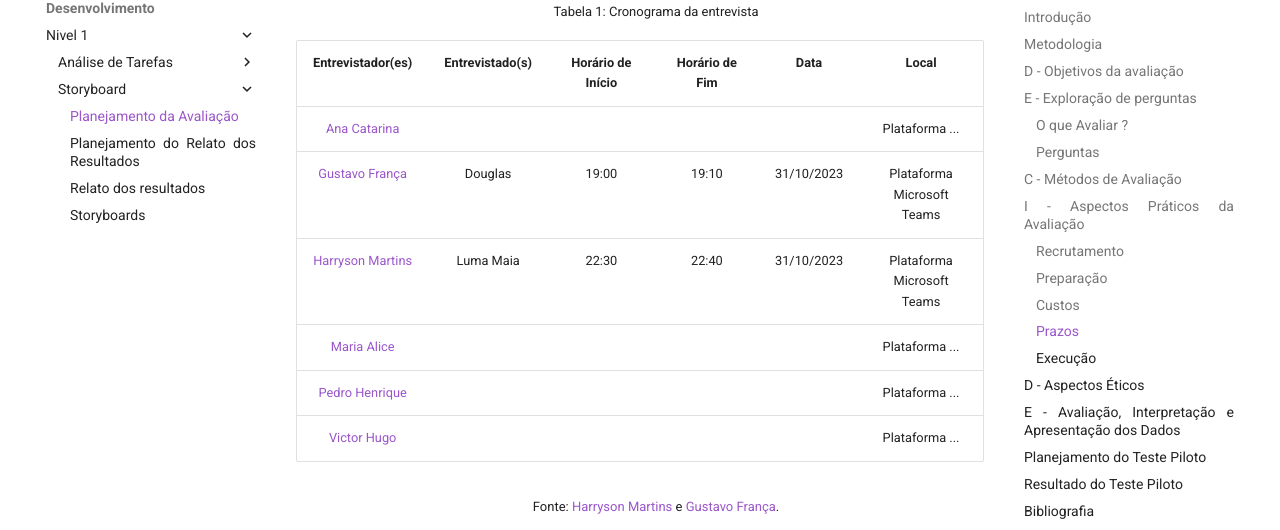
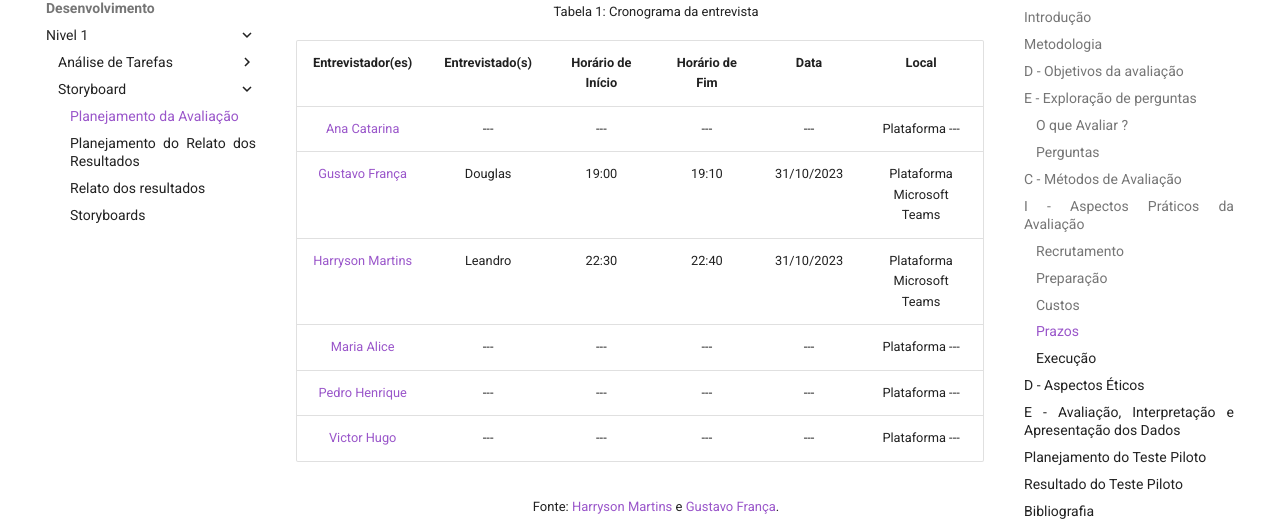
Before and after one commit to Interacao-Humano-Computador/2023.2-Dominio-Publico, an MkDocs documentation site: the page built from docs/design_avalaiacao_desenvolvimento/nivel1/storyboard/planejamento_avaliacao.md, in a window 1280 px wide and 900 px high, scrolled down 2570 px. Shown: the part 139-669 px from the top of the window. Built offline with MkDocs 1.6.1 and Material for MkDocs 9.7.7, drawn with Linux system fonts in a browser that asks for light colours; comment, search, counter and statistics services are not loaded.

Commit message:
insere info das entrevistas

```diff
--- a/docs/design_avalaiacao_desenvolvimento/nivel1/storyboard/planejamento_avaliacao.md
+++ b/docs/design_avalaiacao_desenvolvimento/nivel1/storyboard/planejamento_avaliacao.md
@@ -82,12 +82,12 @@ O cronograma das entrevistas com os usuários estão documentadas na tabela 1 co
 
 |                  Entrevistador(es)                   | Entrevistado(s) | Horário de Início | Horário de Fim | Data  |     Local      |
 | :--------------------------------------------------: | :-------------: | :---------------: | :------------: | :---: | :------------: |
-|    [Ana Catarina](https://github.com/an4catarina)    |                 |                   |                |       | Plataforma ... |
+|    [Ana Catarina](https://github.com/an4catarina)    |     ---         |       ---         |      ---       | ---   | Plataforma --- |
 |   [Gustavo França](https://github.com/gustavofbs)    |     Douglas     |       19:00       |      19:10     | 31/10/2023   | Plataforma Microsoft Teams |
-| [Harryson Martins](https://github.com/harry-cmartin) |    Luma Maia    |       22:30       |      22:40     | 31/10/2023   | Plataforma Microsoft Teams |
-|      [Maria Alice](https://github.com/Maliz30)       |                 |                   |                |       | Plataforma ... |
-|    [Pedro Henrique](https://github.com/pedro-hsf)    |                 |                   |                |       | Plataforma ... |
-|    [Victor Hugo](https://github.com/ViictorHugoo)    |                 |                   |                |       | Plataforma ... |
+| [Harryson Martins](https://github.com/harry-cmartin) |     Leandro     |       22:30       |      22:40     | 31/10/2023   | Plataforma Microsoft Teams |
+|      [Maria Alice](https://github.com/Maliz30)       |     ---         |       ---         |      ---       | ---   | Plataforma --- |
+|    [Pedro Henrique](https://github.com/pedro-hsf)    |     ---         |       ---         |      ---       | ---   | Plataforma --- |
+|    [Victor Hugo](https://github.com/ViictorHugoo)    |     ---         |       ---         |      ---       | ---   | Plataforma --- |
 
 <font size="2"><p style="text-align: center">Fonte: [Harryson Martins](https://github.com/harry-cmartin) e [Gustavo França](https://github.com/gustavofbs).</p></font>
 
```
